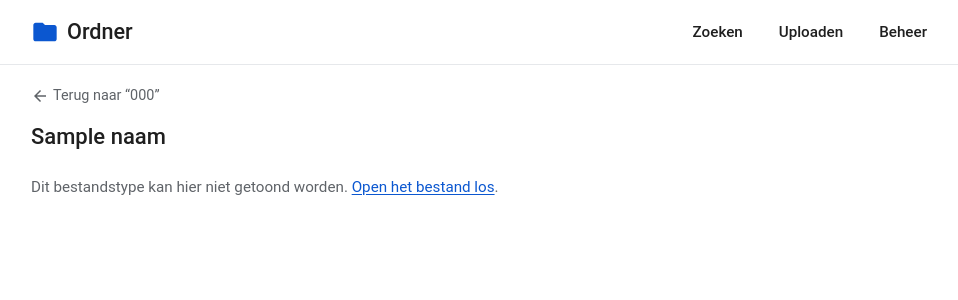
After one commit to nessinot/ordner, a Python web app: template addon/ordner/web/templates/bekijk.html in a window 1280 px wide. The commit adds this page. Shown: the top 300 px of the page, without its empty margins (153-1111 px from the left). Run offline with Jinja, Linux system fonts and the light colour scheme; the template is opened without the code that fills it: most values are stand-ins (such as "Sample title", 1, 10 or a date in 2020).

Commit message:
0.9.2: kijkpagina voor bestanden met terugknop
De Open-knop toont het bestand nu op een eigen pagina binnen de app
(route bekijk), zodat de kop en de weg terug in de HA-app blijven staan.

Co-Authored-By: Claude Fable 5.1 <noreply@anthropic.com>

```diff
--- a/addon/config.yaml
+++ b/addon/config.yaml
@@ -1,5 +1,5 @@
 name: Ordner
-version: "0.9.1"
+version: "0.9.2"
 slug: ordner
 description: "Digitale ordner voor je documenten: mappen, originelen en leesbare tekst, geen database"
 url: https://github.com/nessinot/ordner
--- a/addon/ordner/web/static/style.css
+++ b/addon/ordner/web/static/style.css
@@ -236,6 +236,12 @@ button[disabled] { opacity: 0.5; cursor: default; filter: none; }
 .bestand object { display: block; width: 100%; height: min(70vh, 720px); margin-top: 0.75rem; border-radius: 8px; border: 1px solid var(--hairline); }
 @media (max-width: 640px) { .bestand object { display: none; } }
 .bestand-toevoegen { margin-top: 1rem; padding-top: 1rem; border-top: 1px solid var(--hairline); }
+
+/* kijkpagina: kop en terugknop van de app blijven staan, het bestand vult de rest van het scherm */
+.bekijk .kop { margin-bottom: 0.75rem; }
+.bekijk .hint { margin: 0.5rem 0 0; font-size: 0.85rem; color: var(--gedempt); }
+iframe.bekijk-vlak { display: block; width: 100%; border: 1px solid var(--hairline); border-radius: 8px; background: var(--vlak); height: calc(100vh - 11rem); height: calc(100dvh - 11rem); min-height: 20rem; }
+img.bekijk-vlak { display: block; max-width: 100%; height: auto; margin: 0 auto; border-radius: 8px; }
 /* Tweestaps upload, scherm 2: de gekozen bestanden (niet wijzigbaar) */
 ul.bestandslijst { list-style: none; margin: 0 0 0.75rem; padding: 0; }
 ul.bestandslijst li { display: flex; flex-wrap: wrap; gap: 0.25rem 0.75rem; align-items: baseline; padding: 0.4rem 0; border-bottom: 1px solid var(--hairline); }
--- /dev/null
+++ b/addon/ordner/web/templates/bekijk.html
@@ -0,0 +1,25 @@
+{% extends "base.html" %}
+{% set paginatitel = naam %}
+{% block content %}
+{% set herkomst_qs = ('?q=' ~ (herkomst.q|urlencode) ~ ('&alles=1' if herkomst.alles else '')) if herkomst.q else '' %}
+{% set url = url_for('bestand', jaar=jaar, map=map, naam=naam) %}
+<section class="bekijk">
+  <p class="terug">
+    <a href="{{ url_for('document', jaar=jaar, map=map) }}{{ herkomst_qs }}">
+      <svg class="icoon" viewBox="0 0 24 24" aria-hidden="true"><path d="M20 11H7.83l5.59-5.59L12 4l-8 8 8 8 1.41-1.41L7.83 13H20v-2z"/></svg>
+      Terug naar “{{ meta.titel }}”
+    </a>
+  </p>
+  <div class="kop">
+    <h2>{{ naam }}</h2>
+  </div>
+  {% if soort == 'pdf' %}
+  <iframe class="bekijk-vlak" src="{{ url }}" title="{{ naam }}"></iframe>
+  <p class="hint">Blijft het vlak leeg, dan kan deze browser geen pdf tonen. <a href="{{ url }}">Open het bestand los</a>.</p>
+  {% elif soort == 'afbeelding' %}
+  <img class="bekijk-vlak" src="{{ url }}" alt="{{ naam }}">
+  {% else %}
+  <p class="leeg">Dit bestandstype kan hier niet getoond worden. <a href="{{ url }}">Open het bestand los</a>.</p>
+  {% endif %}
+</section>
+{% endblock %}
--- a/addon/ordner/web/templates/document.html
+++ b/addon/ordner/web/templates/document.html
@@ -31,16 +31,17 @@
     {% if not bestanden %}<p class="leeg">Geen bestanden.</p>{% endif %}
     {% for b in bestanden %}
     {% set url = url_for('bestand', jaar=jaar, map=map, naam=b.naam) %}
+    {% set kijk_url = url_for('bekijk', jaar=jaar, map=map, naam=b.naam) ~ herkomst_qs %}
     <div class="bestand">
       <div class="bestand-kop">
         <span class="bestand-naam">{{ b.naam }}</span>
         {% if b.tekst_aanwezig %}<span class="badge">tekst aanwezig</span>{% endif %}
-        <a class="knop" href="{{ url }}">Open</a>
+        <a class="knop" href="{{ kijk_url }}">Open</a>
       </div>
       {% if b.soort == 'afbeelding' %}
       <img src="{{ url }}" alt="{{ b.naam }}" loading="lazy">
       {% elif b.soort == 'pdf' %}
-      <object type="application/pdf" data="{{ url }}">Kan de pdf hier niet tonen. <a href="{{ url }}">Open de pdf</a>.</object>
+      <object type="application/pdf" data="{{ url }}">Kan de pdf hier niet tonen. <a href="{{ kijk_url }}">Open de pdf</a>.</object>
       {% endif %}
     </div>
     {% endfor %}
```
Also changed, not shown: addon/DOCS.md (+4 -0 lines), addon/ordner/web/routes.py (+33 -7 lines), tests/e2e/test_browser.py (+13 -0 lines), tests/test_web.py (+45 -4 lines), addon/CHANGELOG.md.
